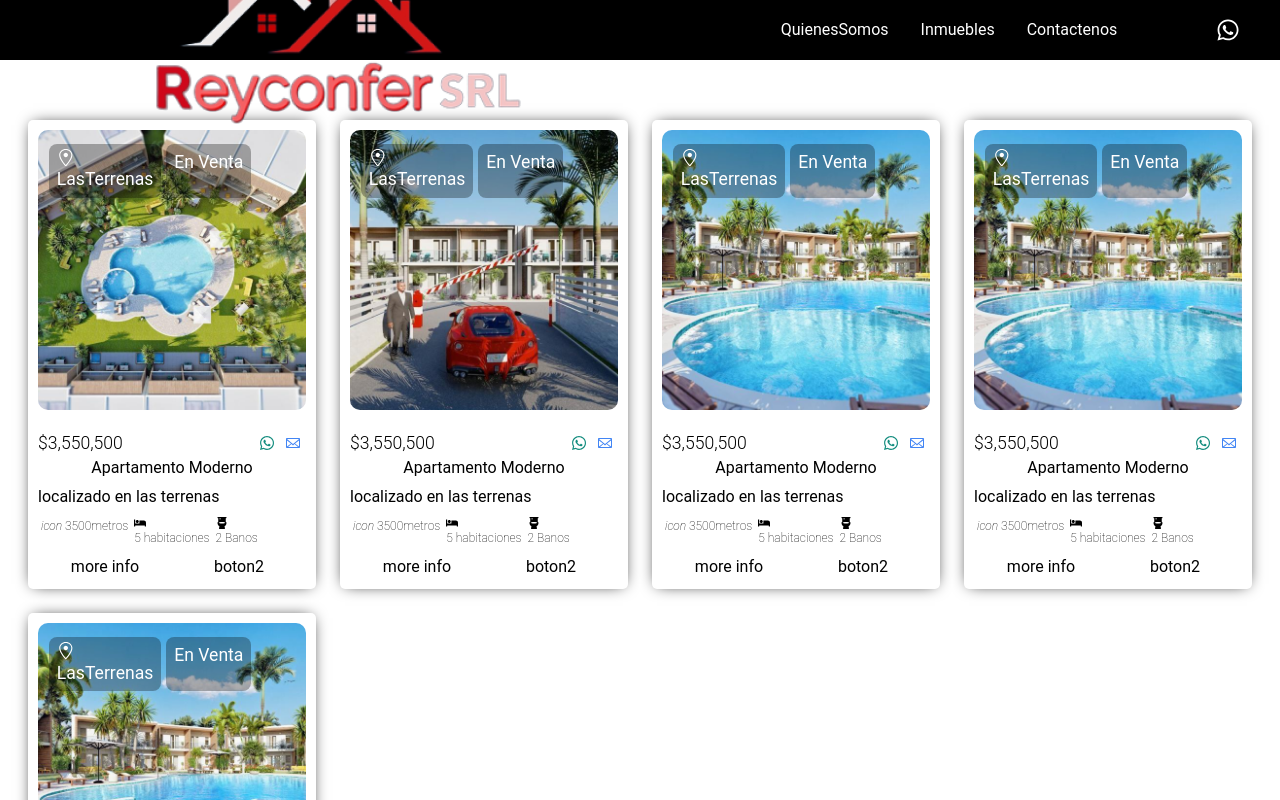
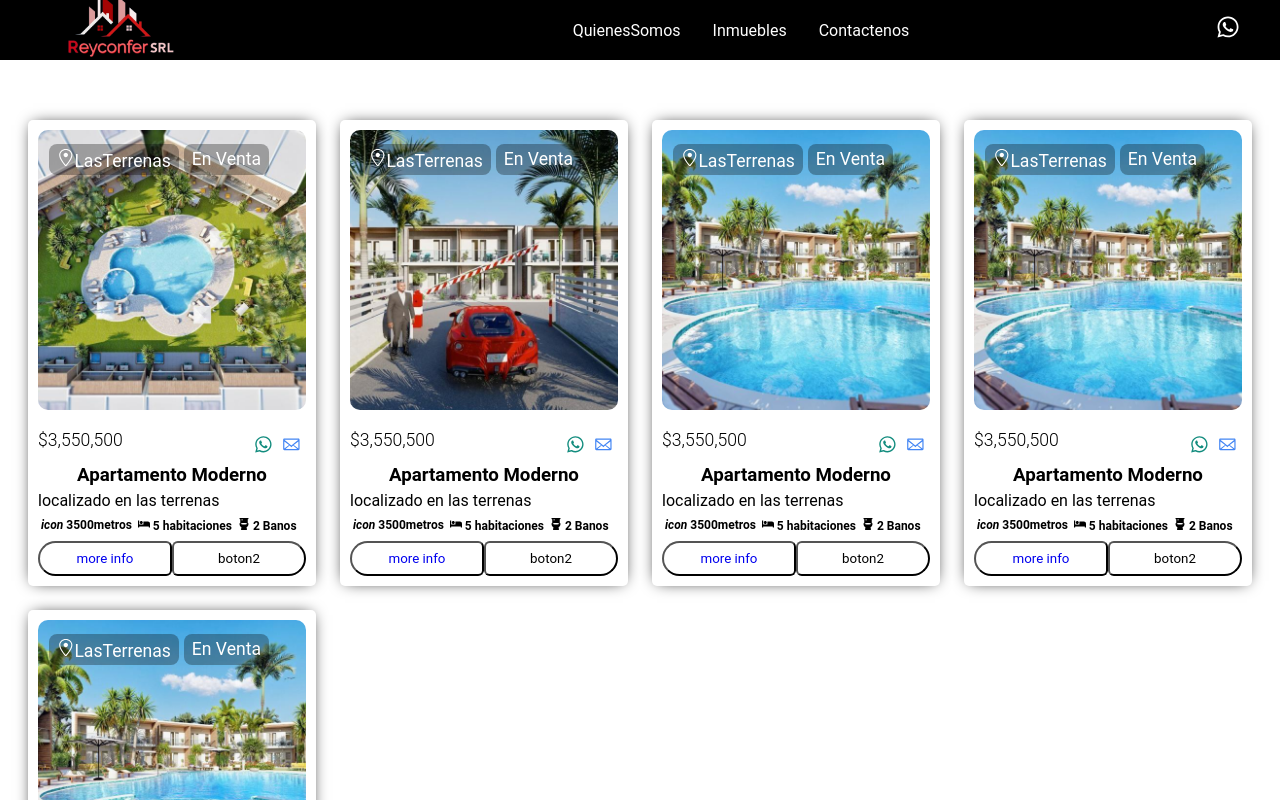
Before and after one commit to Luis0830/real-state, a React (Create React App) app: page /inmueble in a window 1280 px wide. Shown: the top 800 px of the page. Built offline with nearby package versions, Linux system fonts and the light colour scheme.

Commit message:
applying style

```diff
--- a/src/components/Imuebles.js
+++ b/src/components/Imuebles.js
@@ -168,8 +168,8 @@ const Imuebles = () => {
                                    <h4><i><FaBed /></i> {ImuebleData.room} habitaciones </h4>
                                    <h4><i><FaToilet /></i> 2 Banos </h4>
                                </Details>
-                               <Botones>
-                               <BtnOne><Link to={`/inmueble/${ImuebleData.id}`}>more info</Link></BtnOne> <BtnTwo>boton2</BtnTwo>
+                               <Botones >
+                               <BtnOne className='bg-white  no-underline py-2 px-3 rounded-[18px] font-jaldi border-1 rounded-r-md'><Link to={`/inmueble/${ImuebleData.id}`} className='no-underline' >more info</Link></BtnOne> <BtnTwo className='bg-white  no-underline py-2 px-3 rounded-[18px] font-jaldi border-1 rounded-l-md'>boton2</BtnTwo>
                                </Botones>
                                </BoxContent>
                               </Box>
--- a/src/components/Navbar.js
+++ b/src/components/Navbar.js
@@ -100,7 +100,7 @@ window.addEventListener('scroll', ChangeColor)
 
     return(
         <Nav style={navColor? {"background-color":"#00062C"} : {"background-color": ""}}>
-            <Logo to='/'><img src={require('../images/Logo1.png')} height='170' width='100%'  alt='logo'/></Logo>
+            <Logo to='/'><img src={require('../images/Logo1.png')} height='170' width='100%' alt='logo'/></Logo>
             <MenuBars onClick={toggle}/>
             <NavMenu>
                 {menuData.map((item, index) => (
--- a/src/index.css
+++ b/src/index.css
@@ -1,4 +1,4 @@
-@tailwind base;
+
 @tailwind components;
 @tailwind utilities;
 
```
